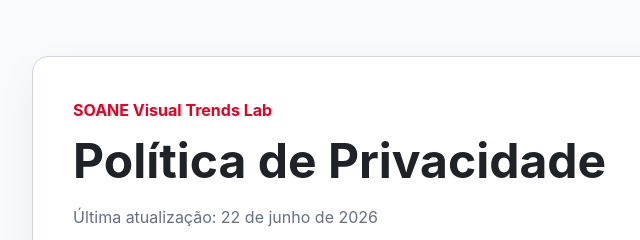
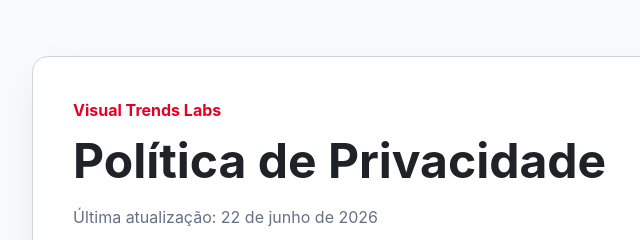
Before and after one commit to IgrMoreno/vtlabs, a plain HTML site: page index.html in a window 1280 px wide. Shown: the top 240 px of the page, 148-788 px from the left. Drawn offline with Linux system fonts and the light colour scheme.

Commit message:
Update eyebrow text from 'SOANE Visual Trends Lab' to 'Visual Trends Labs'

```diff
--- a/index.html
+++ b/index.html
@@ -57,7 +57,7 @@
   <body>
     <main>
       <article>
-        <div class="eyebrow">SOANE Visual Trends Lab</div>
+        <div class="eyebrow">Visual Trends Labs</div>
         <h1>Política de Privacidade</h1>
         <p class="muted">Última atualização: 22 de junho de 2026</p>
 
```
